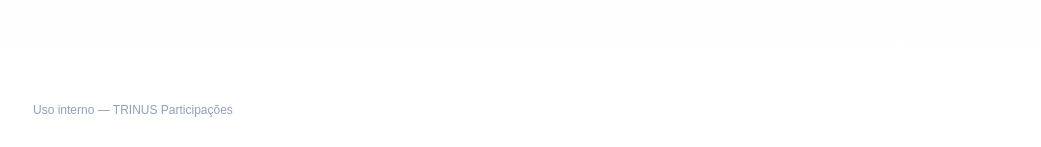
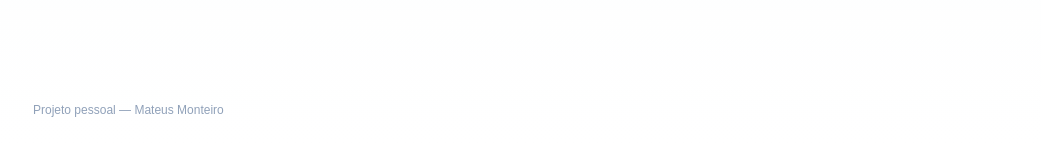
Before and after one commit to mateusm23/PORTAL, a Next.js app: page / in a window 1280 px wide. Shown: the part 764-911 px from the top of the page, without its empty margins (119-1160 px from the left). Built offline with nearby package versions, Linux system fonts and the light colour scheme.

Commit message:
Remove branding corporativo do rodapé (projeto ainda é pessoal)

```diff
--- a/src/app/page.tsx
+++ b/src/app/page.tsx
@@ -104,7 +104,7 @@ export default function Home() {
       </main>
 
       <footer className="mx-auto w-full max-w-5xl px-6 py-8 text-xs text-slate-400 dark:text-slate-600">
-        Uso interno — TRINUS Participações
+        Projeto pessoal — Mateus Monteiro
       </footer>
     </div>
   );
```
